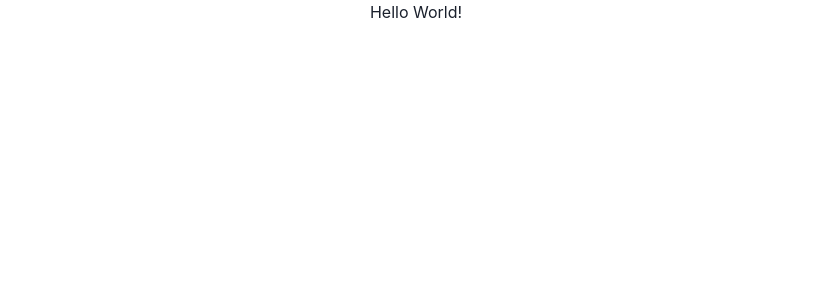
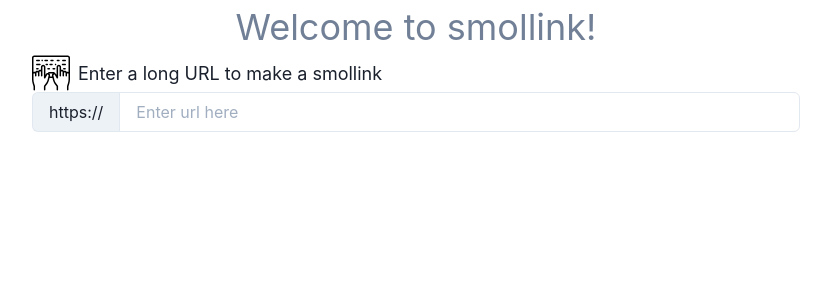
Before and after one commit to MaxChan97/smollink, a React (Create React App) app: page / in a window 1280 px wide. Shown: the top 300 px of the page, without its empty margins (224-1055 px from the left). Built offline with nearby package versions, Linux system fonts and the light colour scheme.

Commit message:
started on frontend for landing page

```diff
--- a/package.json
+++ b/package.json
@@ -16,6 +16,7 @@
     "react-dom": "^17.0.2",
     "react-router-dom": "^5.2.0",
     "react-scripts": "4.0.3",
+    "react-sidebar": "^3.0.2",
     "react-toastify": "^7.0.4",
     "redux": "^4.1.0",
     "web-vitals": "^1.0.1"
--- a/src/pages/ShortenURL/index.js
+++ b/src/pages/ShortenURL/index.js
@@ -1,7 +1,57 @@
-import React from 'react';
+import React, { useState } from 'react';
 // imports for firebase
-import { db } from '../../firebase';
+//import { db } from '../../firebase';
+// imports for generating random string
+//import cryptoRandomString from 'crypto-random-string';
+// imports for charkra ui components
+import { Text, Input, InputGroup, InputLeftAddon } from '@chakra-ui/react';
+// imports for local assets
+import TypingIcon from '../../assets/icons/TypingIcon.svg';
 
 export default function ShortenURL() {
-  return <h1>Hello World!</h1>;
+  const [originalURL, setOriginalURL] = useState('');
+
+  return (
+    <div style={{ display: 'flex', justifyContent: 'center' }}>
+      <div
+        style={{
+          display: 'flex',
+          flexDirection: 'column',
+          alignItems: 'center',
+          width: '60%',
+        }}
+      >
+        <Text color="gray.500" fontSize="4xl">
+          Welcome to smollink!
+        </Text>
+        <div
+          style={{
+            display: 'flex',
+            width: '100%',
+            textAlign: 'start',
+            alignItems: 'center',
+          }}
+        >
+          <img
+            src={TypingIcon}
+            alt=""
+            style={{ height: '38px', marginRight: '8px' }}
+          />
+          <Text color="black.500" fontSize="lg">
+            Enter a long URL to make a smollink
+          </Text>
+        </div>
+        <InputGroup>
+          <InputLeftAddon children="https://" />
+          <Input
+            value={originalURL}
+            onChange={(e) => {
+              setOriginalURL(e.target.value);
+            }}
+            placeholder="Enter url here"
+          />
+        </InputGroup>
+      </div>
+    </div>
+  );
 }
```
Also changed, not shown: src/assets/icons/TypingIcon.svg (added), 1 other file (tests, documents, lock files or other folders).
